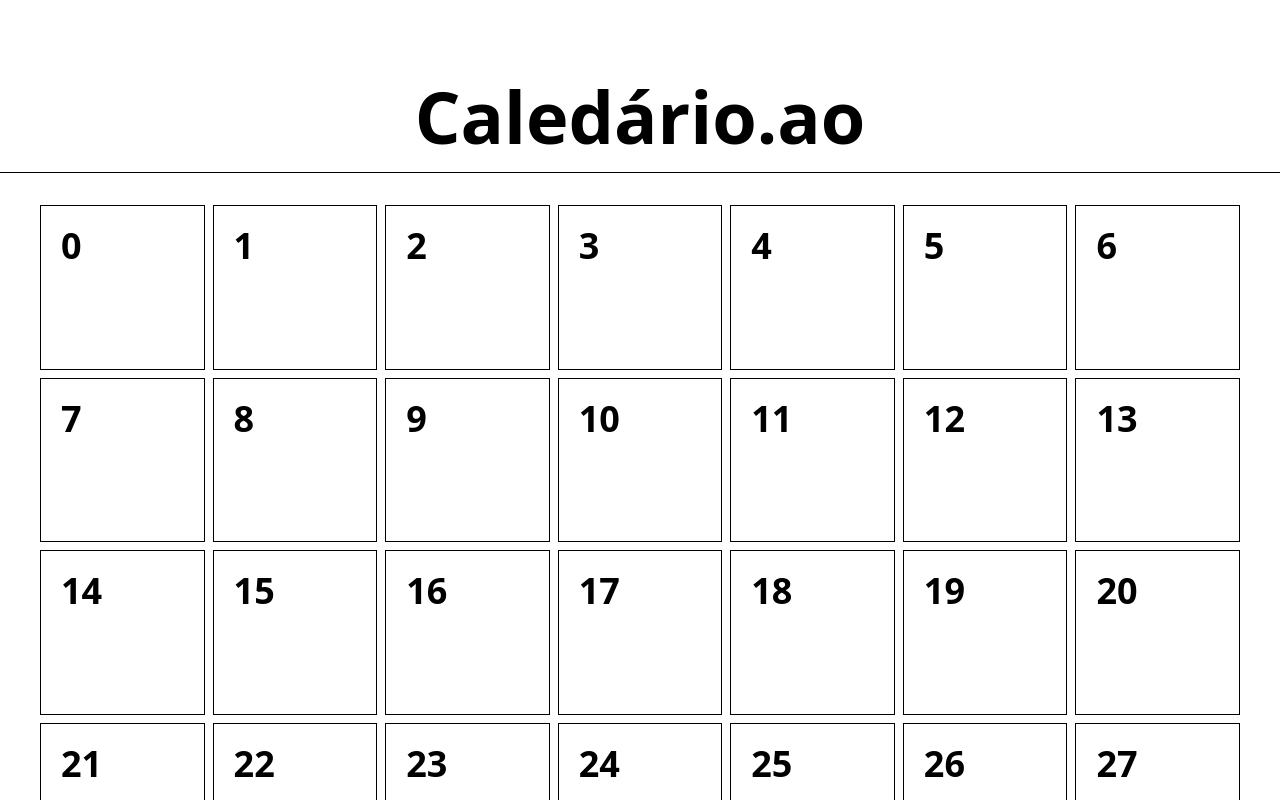
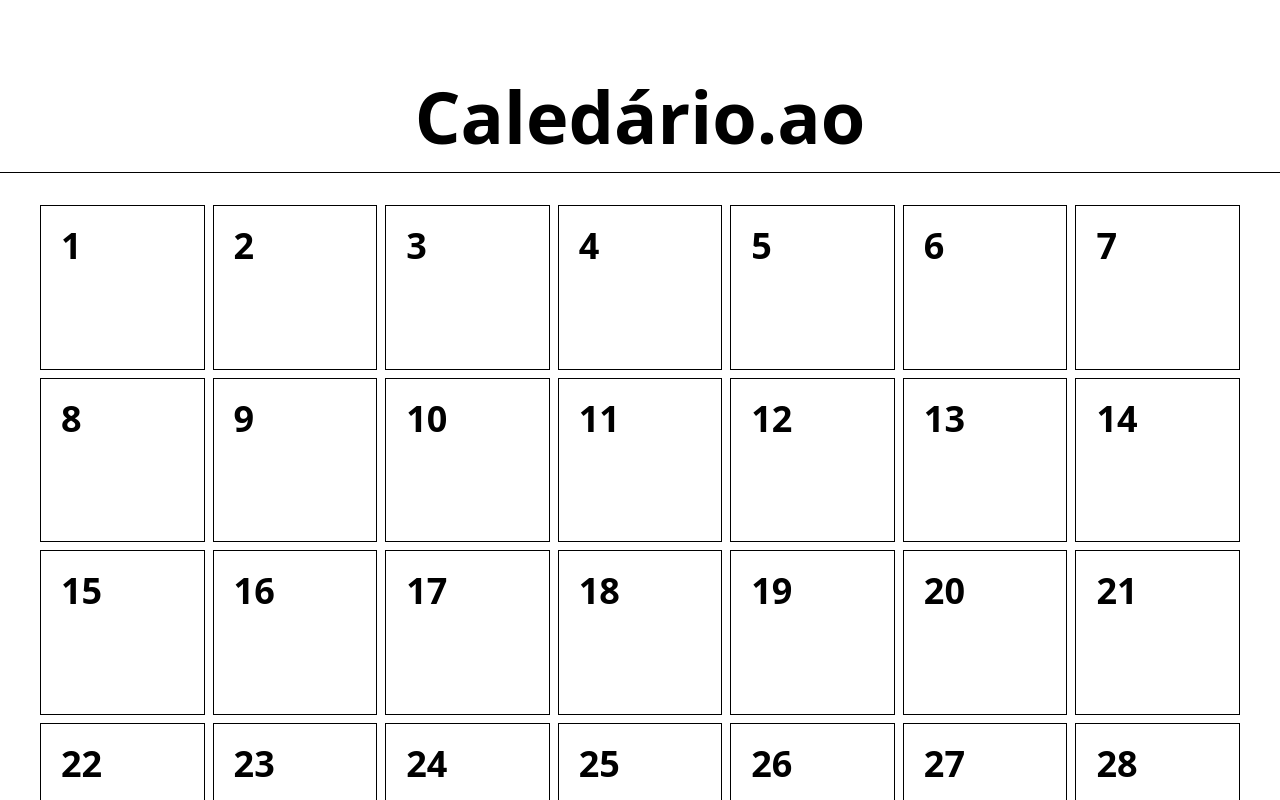
Before and after one commit to TheKitumba/calendar.ao, a React (Vite) app: page / in a window 1280 px wide. Shown: the top 800 px of the page. Built offline with nearby package versions, Linux system fonts and the light colour scheme.

Commit message:
chore: reduce the number of days showned

```diff
--- a/src/components/calendar.tsx
+++ b/src/components/calendar.tsx
@@ -1,9 +1,9 @@
 export function Calendar() {
   return (
     <div className="grid grid-cols-7  gap-2 px-3 md:px-10 pb-10">
-      {Array.from({ length: 42 }).map((_, index) => (
+      {Array.from({ length: 30 }).map((_, index) => (
         <button className="aspect-square bg-white border flex items-start p-2 md:p-5 text-base md:text-4xl font-black">
-          {index}
+          {index + 1}
         </button>
       ))}
     </div>
```
